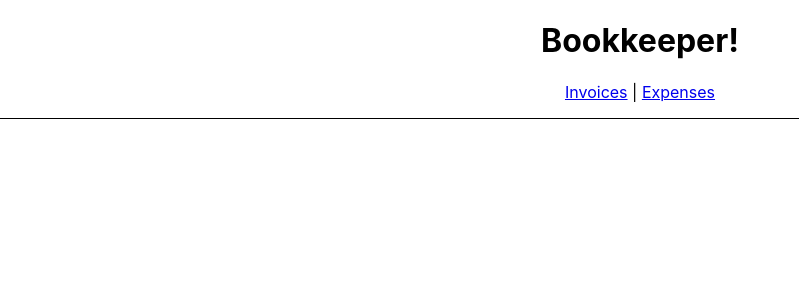
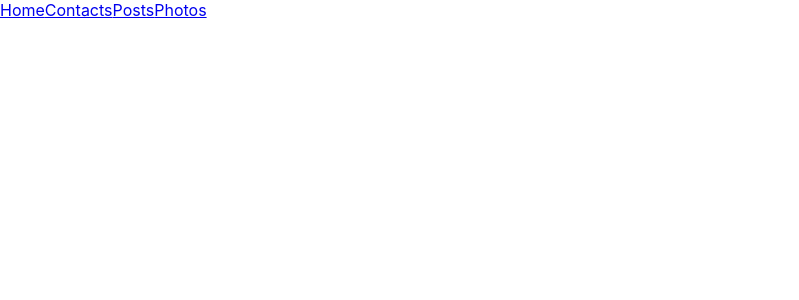
Before and after one commit to acervaser/21-homework, a React (Create React App) app: page / in a window 1280 px wide. Shown: the top 300 px of the page, without its empty margins (0-799 px from the left). Built offline with nearby package versions, Linux system fonts and the light colour scheme.

Commit message:
naw done

```diff
--- a/src/App.js
+++ /dev/null
@@ -1,21 +0,0 @@
-import {Outlet, Link } from 'react-router-dom';
-import './App.css';
-
-
-function App() {
-  return (
-    <div className="App">
-      <h1>Bookkeeper!</h1>
-      <nav style={{
-        borderBottom: "solid 1px",
-        paddingBottom: "1rem"
-      }}>
-        <Link to="/invoices">Invoices</Link>  | {" "}
-        <Link to="/expenses">Expenses</Link>
-      </nav>
-      <Outlet />
-    </div>
-  );
-}
-
-export default App;
--- /dev/null
+++ b/src/Menu.js
@@ -0,0 +1,14 @@
+import {Outlet, Link } from 'react-router-dom';
+import './App.css';
+
+
+export default function Menu() {
+  return (
+    <nav className="menu">
+    <Link to="/">Home</Link>
+    <Link to="/contacts">Contacts</Link>
+    <Link to="/posts">Posts</Link>
+    <Link to="/photos">Photos</Link>
+</nav>
+  );
+}
--- a/src/index.js
+++ b/src/index.js
@@ -8,7 +8,7 @@ import {
 } from "react-router-dom"
 import Invoices from './routes/invoices';
 import Expenses from './routes/expenses';
-import App from './App';
+import App from './Menu';
 import reportWebVitals from './reportWebVitals';
 
 ReactDOM.render(
```
Also changed, not shown: src/logo.svg (deleted).
